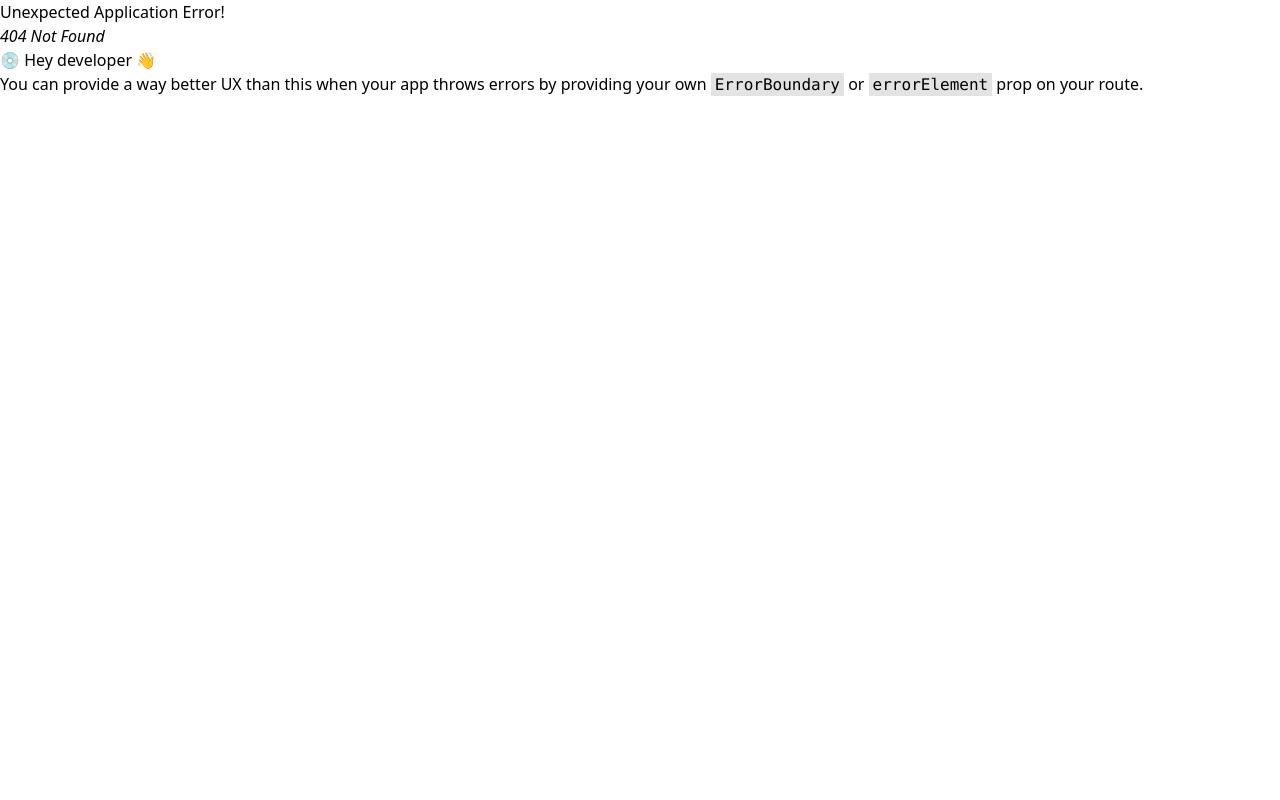
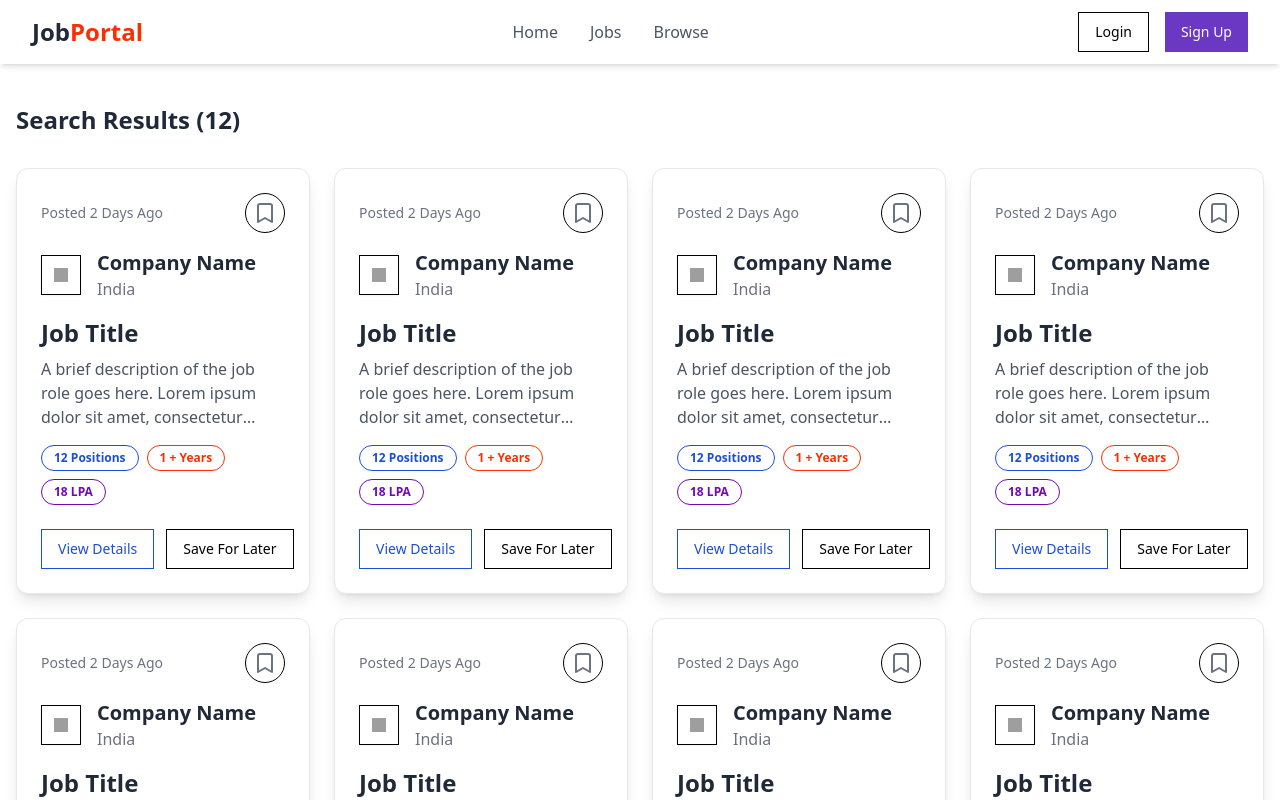
Before and after one commit to ShaswataUchiha/JobFind, a React (Vite) app in the folder Frontend/: page /browse in a window 1280 px wide. Before the commit this address had no page. Shown: the top 800 px of the page. Built offline with nearby package versions, Linux system fonts and the light colour scheme; grey boxes are pictures that could not be loaded.

Commit message:
Add Browse page

```diff
--- a/Frontend/src/App.jsx
+++ b/Frontend/src/App.jsx
@@ -3,6 +3,7 @@ import Login from './components/auth/Login'
 import Signup from './components/auth/Signup'
 import Home from './components/pages/Home'
 import Jobs from './components/pages/Jobs'
+import Browse from './components/pages/Browse'
 
 
 const appRouter = createBrowserRouter([
@@ -21,6 +22,10 @@ const appRouter = createBrowserRouter([
   {
     path: "/jobs",
     element: <Jobs/>
+  },
+  {
+    path: "/browse",
+    element: <Browse/>
   }
 ])
 
--- /dev/null
+++ b/Frontend/src/components/pages/Browse.jsx
@@ -0,0 +1,25 @@
+import React from "react";
+import Navbar from "../shareable/Navbar";
+import Job from "../Job";
+
+const randomJobs = [1, 2, 3, 4, 5, 6, 7, 8, 9, 10, 11, 12];
+
+const Browse = () => {
+  return (
+    <div>
+      <Navbar />
+      <div className="max-w-7xl mx-auto my-10 px-4">
+        <h1 className="font-bold text-2xl my-8 text-gray-800">
+          Search Results ({randomJobs.length})
+        </h1>
+        <div className="grid grid-cols-1 sm:grid-cols-2 lg:grid-cols-3 xl:grid-cols-4 gap-6">
+          {randomJobs.map((item, index) => (
+            <Job key={index} />
+          ))}
+        </div>
+      </div>
+    </div>
+  );
+};
+
+export default Browse;
--- a/Frontend/src/components/shareable/Navbar.jsx
+++ b/Frontend/src/components/shareable/Navbar.jsx
@@ -36,7 +36,7 @@ const Navbar = () => {
               <Link to="/jobs">Jobs</Link>
             </li>
             <li className="hover:text-[#F83002] cursor-pointer transition-colors duration-300">
-              Browse
+              <Link to="/browse">Browse</Link>
             </li>
           </ul>
         </div>
```
